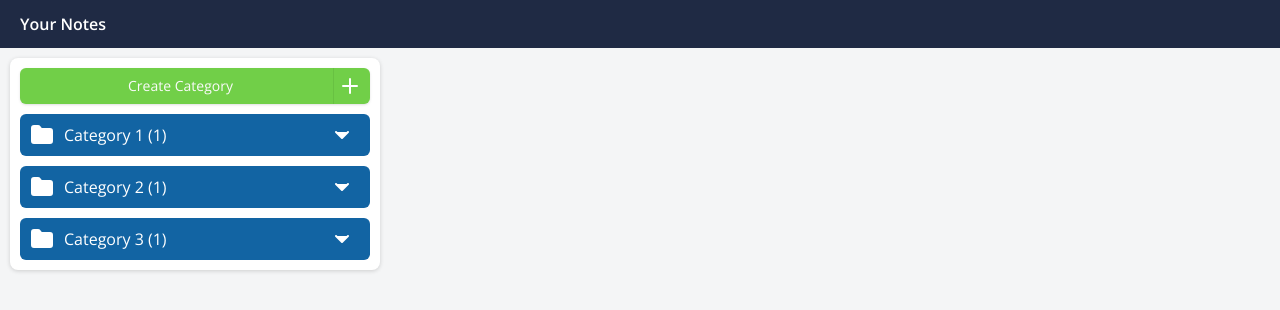
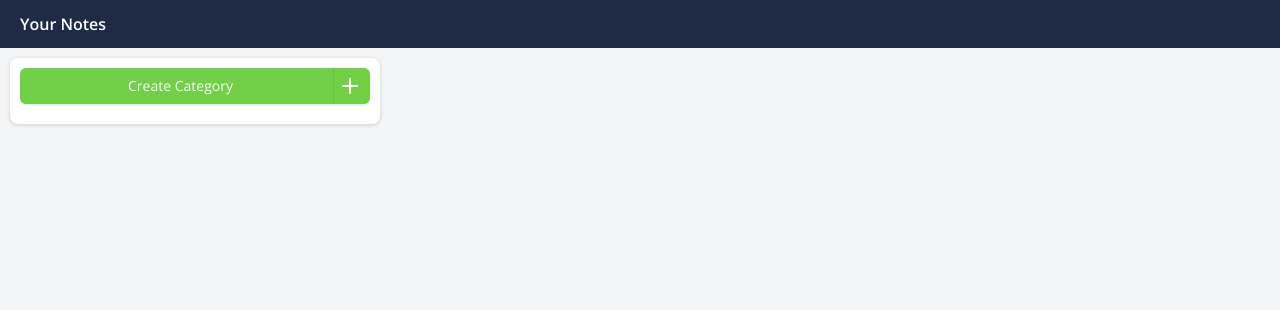
Before and after one commit to emrebican/flex-task, a React (Vite) app: page / in a window 1280 px wide. Shown: the top 310 px of the page. Built offline with nearby package versions, Linux system fonts and the light colour scheme.

Commit message:
contextApi created for category

```diff
--- a/src/App.tsx
+++ b/src/App.tsx
@@ -1,48 +1,14 @@
 import Layout from "./layout/Layout";
 import "./App.css";
 import CategoryList from "./components/category/CategoryList/CategoryList";
-import { CategoryModel } from "./models/Category.model";
+import { CategoryProvider } from "./context/Category.context";
 
 const App = () => {
-  const categories: CategoryModel[] = [
-    {
-      id: 1,
-      title: "category 1",
-      notes: [
-        {
-          id: 1,
-          title: "note 11",
-          content: "content 11",
-        },
-      ],
-    },
-    {
-      id: 2,
-      title: "category 2",
-      notes: [
-        {
-          id: 1,
-          title: "note 21",
-          content: "content 21",
-        },
-      ],
-    },
-    {
-      id: 3,
-      title: "category 3",
-      notes: [
-        {
-          id: 1,
-          title: "note 31",
-          content: "content 31",
-        },
-      ],
-    },
-  ];
-
   return (
     <Layout>
-      <CategoryList categories={categories} />
+      <CategoryProvider>
+        <CategoryList />
+      </CategoryProvider>
       {/* <Button variant="default">Click me</Button> */}
     </Layout>
   );
--- a/src/components/category/CategoryCreate/CategoryCreate.tsx
+++ b/src/components/category/CategoryCreate/CategoryCreate.tsx
@@ -4,21 +4,49 @@ import Icon from "@/components/ui/icon";
 import { Button } from "@/components/ui/button";
 import { Input } from "@/components/ui/input";
 import { Separator } from "@/components/ui/separator";
+import { useCategories } from "@/context/Category.context";
+import { CategoryModel } from "@/models/Category.model";
 
 const CategoryCreate: React.FC = () => {
+  const { dispatch } = useCategories();
   const [isCreate, setIsCreate] = useState(false);
+  const [newCategory, setNewCategory] = useState<CategoryModel>({
+    id: Date.now(),
+    title: "",
+    notes: [],
+  });
+
+  function onCreate(event: React.FormEvent) {
+    event.preventDefault();
+
+    if (newCategory.title.trim()) {
+      dispatch({ type: "CREATE_CATEGORY", payload: newCategory });
+      setNewCategory({
+        id: Date.now(),
+        title: "",
+        notes: [],
+      });
+    }
+  }
 
   return (
     <div className="mb-2.5">
       {isCreate ? (
-        <div className="flex w-full max-w-sm items-center space-x-2">
+        <form
+          onSubmit={onCreate}
+          className="flex w-full max-w-sm items-center space-x-2"
+        >
           <Input
             type="text"
             placeholder="Add a title..."
             className="bg-flex_inputbg border-none"
+            value={newCategory.title}
+            onChange={(event) =>
+              setNewCategory({ ...newCategory, title: event.target.value })
+            }
           />
           <Button
-            type="button"
+            type="submit"
             size="icon"
             className="bg-flex_green hover:bg-flex_darkgreen p-2"
           >
@@ -32,7 +60,7 @@ const CategoryCreate: React.FC = () => {
           >
             <Icon name="x" fill="none" />
           </Button>
-        </div>
+        </form>
       ) : (
         <Button
           className="w-full bg-flex_green flex justify-between py-0 px-2 hover:bg-flex_darkgreen"
--- a/src/components/category/CategoryList/CategoryList.tsx
+++ b/src/components/category/CategoryList/CategoryList.tsx
@@ -3,12 +3,12 @@ import "./CategoryList.css";
 
 import CategoryItem from "../CategoryItem/CategoryItem";
 import Card from "@/components/ui/card";
-import { CategoryModel } from "@/models/Category.model";
 import CategoryCreate from "../CategoryCreate/CategoryCreate";
+import { useCategories } from "@/context/Category.context";
 
-const CategoryList: React.FC<{ categories: CategoryModel[] }> = ({
-  categories,
-}) => {
+const CategoryList: React.FC = () => {
+  const { categories } = useCategories();
+
   return (
     <Card className="wrapper">
       {/* ADD NEW CATEGORY */}
--- /dev/null
+++ b/src/context/Category.context.tsx
@@ -0,0 +1,41 @@
+import { CategoryModel } from "@/models/Category.model";
+import { CategoryActions, categoryReducer } from "@/reducers/Category.reducer";
+import React, { ReactNode, useContext, useEffect, useReducer } from "react";
+
+interface CategoryContextType {
+  categories: CategoryModel[];
+  dispatch: React.Dispatch<CategoryActions>;
+}
+
+const CategoryContext = React.createContext<CategoryContextType | undefined>(
+  undefined
+);
+
+export const CategoryProvider: React.FC<{ children: ReactNode }> = ({
+  children,
+}) => {
+  const [categories, dispatch] = useReducer(categoryReducer, [], () => {
+    const storedCategories = localStorage.getItem("categories");
+    return storedCategories ? JSON.parse(storedCategories) : [];
+  });
+
+  useEffect(() => {
+    localStorage.setItem("categories", JSON.stringify(categories));
+  }, [categories]);
+
+  return (
+    <CategoryContext.Provider value={{ categories, dispatch }}>
+      {children}
+    </CategoryContext.Provider>
+  );
+};
+
+export const useCategories = () => {
+  const context = useContext(CategoryContext);
+
+  if (!context) {
+    throw new Error("context must be used within a Provider");
+  }
+
+  return context;
+};
--- /dev/null
+++ b/src/reducers/Category.reducer.ts
@@ -0,0 +1,24 @@
+import { CategoryModel } from "@/models/Category.model";
+
+export type CategoryActions =
+  | {
+      type: "CREATE_CATEGORY";
+      payload: CategoryModel;
+    }
+  | { type: "REMOVE_CATEGORY"; id: number };
+
+export const categoryReducer = (
+  state: CategoryModel[],
+  action: CategoryActions
+) => {
+  switch (action.type) {
+    case "CREATE_CATEGORY":
+      return [...state, { ...action.payload }];
+
+    case "REMOVE_CATEGORY":
+      return state.filter((item: CategoryModel) => item.id !== action.id);
+
+    default:
+      return state;
+  }
+};
```
